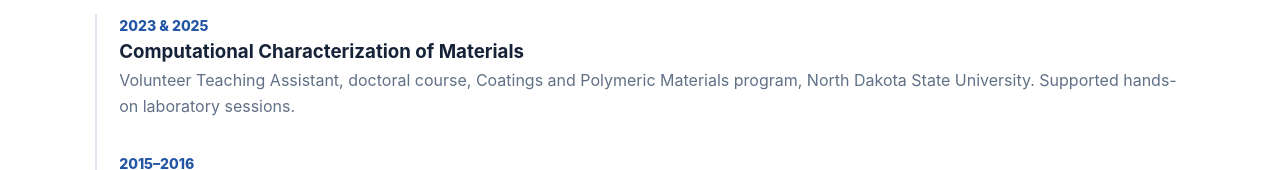
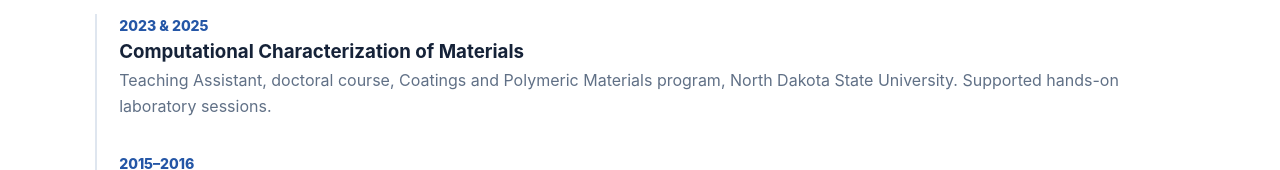
Before and after one commit to gmaikelc/gmaikelc.github.io, a plain HTML site: page teaching.html in a window 1280 px wide. Shown: the part 629-799 px from the top of the page. Drawn offline with Linux system fonts and the light colour scheme.

Commit message:
Update teaching assistant title in teaching experience

```diff
--- a/teaching.html
+++ b/teaching.html
@@ -2,7 +2,7 @@
 <html lang="en"><head><meta charset="utf-8"><meta name="viewport" content="width=device-width,initial-scale=1"><title>Teaching | Gerardo M. Casanola-Martin</title><meta name="description" content="Teaching experience of Gerardo M. Casanola-Martin in chemistry, cheminformatics, and computational materials characterization."><meta name="author" content="Gerardo M. Casanola-Martin"><meta name="theme-color" content="#283a73"><link rel="stylesheet" href="assets/css/styles.css?v=20261001-14"></head>
 <body><a class="skip-link" href="#main-content">Skip to content</a><header class="site-header"><div class="nav-wrap"><a class="brand" href="index.html">Gerardo M. <span>Casanola-Martin</span></a><button class="menu-toggle" type="button" aria-expanded="false" aria-controls="site-navigation">Menu</button><nav class="site-nav" id="site-navigation" aria-label="Primary navigation"><a href="index.html">About</a><a href="research.html">Research</a><a href="publications.html">Publications</a><a href="teaching.html" aria-current="page">Teaching</a><a href="software.html">Software &amp; Tools</a><a href="talks.html">Presentations, Awards & Service</a><a href="cv.html">CV</a></nav></div></header><div class="page-shell"><main class="content" id="main-content">
 <section class="hero"><p class="eyebrow">Teaching</p><h1>Teaching chemistry through concepts, computation, and practice.</h1><p class="lead">My teaching experience spans general, organic, analytical, bioorganic, and computational materials chemistry across undergraduate and doctoral education.</p></section>
-<section class="section"><h2>Teaching experience</h2><div class="timeline"><article class="timeline-item"><div class="timeline-date">2023 &amp; 2025</div><div><h3>Computational Characterization of Materials</h3><p>Volunteer Teaching Assistant, doctoral course, Coatings and Polymeric Materials program, North Dakota State University. Supported hands-on laboratory sessions.</p></div></article><article class="timeline-item"><div class="timeline-date">2015–2016</div><div><h3>General, Organic, and Analytical Chemistry</h3><p>Assistant Professor, Amazonian State University, Ecuador. Delivered lectures and laboratory instruction.</p></div></article><article class="timeline-item"><div class="timeline-date">2014–2015</div><div><h3>General, Organic, and Analytical Chemistry</h3><p>Assistant Professor, PUCESE University, Ecuador. Delivered lectures and laboratory instruction.</p></div></article><article class="timeline-item"><div class="timeline-date">2007–2010</div><div><h3>Bioorganic Chemistry I &amp; II</h3><p>Instructor, Central University of Las Villas, Cuba. Delivered lectures and laboratory instruction.</p></div></article><article class="timeline-item"><div class="timeline-date">2003–2007</div><div><h3>General and Analytical Chemistry</h3><p>Instructor, University of Ciego de Ávila, Cuba. Delivered lectures and laboratory instruction.</p></div></article></div></section>
+<section class="section"><h2>Teaching experience</h2><div class="timeline"><article class="timeline-item"><div class="timeline-date">2023 &amp; 2025</div><div><h3>Computational Characterization of Materials</h3><p>Teaching Assistant, doctoral course, Coatings and Polymeric Materials program, North Dakota State University. Supported hands-on laboratory sessions.</p></div></article><article class="timeline-item"><div class="timeline-date">2015–2016</div><div><h3>General, Organic, and Analytical Chemistry</h3><p>Assistant Professor, Amazonian State University, Ecuador. Delivered lectures and laboratory instruction.</p></div></article><article class="timeline-item"><div class="timeline-date">2014–2015</div><div><h3>General, Organic, and Analytical Chemistry</h3><p>Assistant Professor, PUCESE University, Ecuador. Delivered lectures and laboratory instruction.</p></div></article><article class="timeline-item"><div class="timeline-date">2007–2010</div><div><h3>Bioorganic Chemistry I &amp; II</h3><p>Instructor, Central University of Las Villas, Cuba. Delivered lectures and laboratory instruction.</p></div></article><article class="timeline-item"><div class="timeline-date">2003–2007</div><div><h3>General and Analytical Chemistry</h3><p>Instructor, University of Ciego de Ávila, Cuba. Delivered lectures and laboratory instruction.</p></div></article></div></section>
 <section class="section">
 <p class="eyebrow">Computational chemistry education</p>
 <h2>Interactive computational learning</h2>
```
